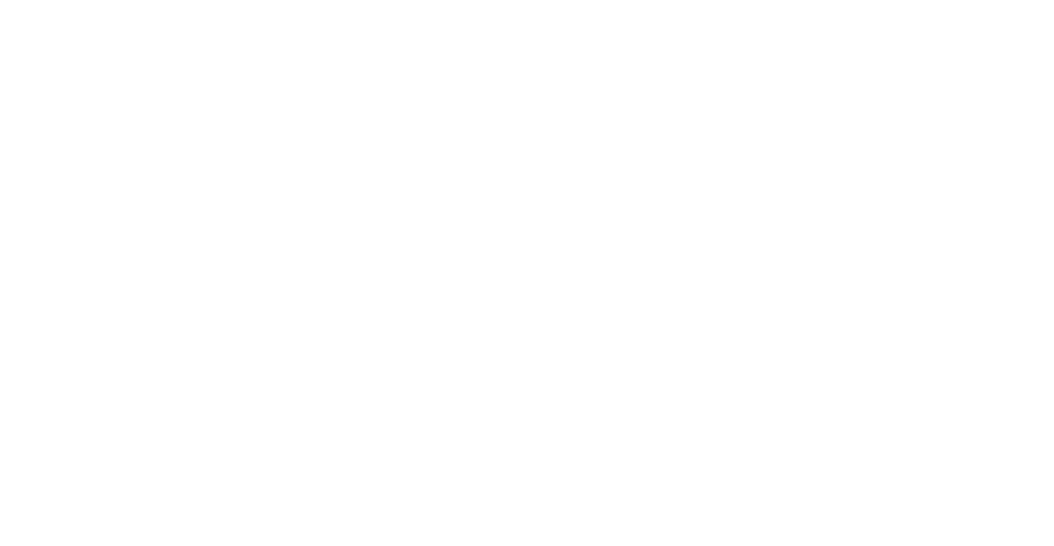
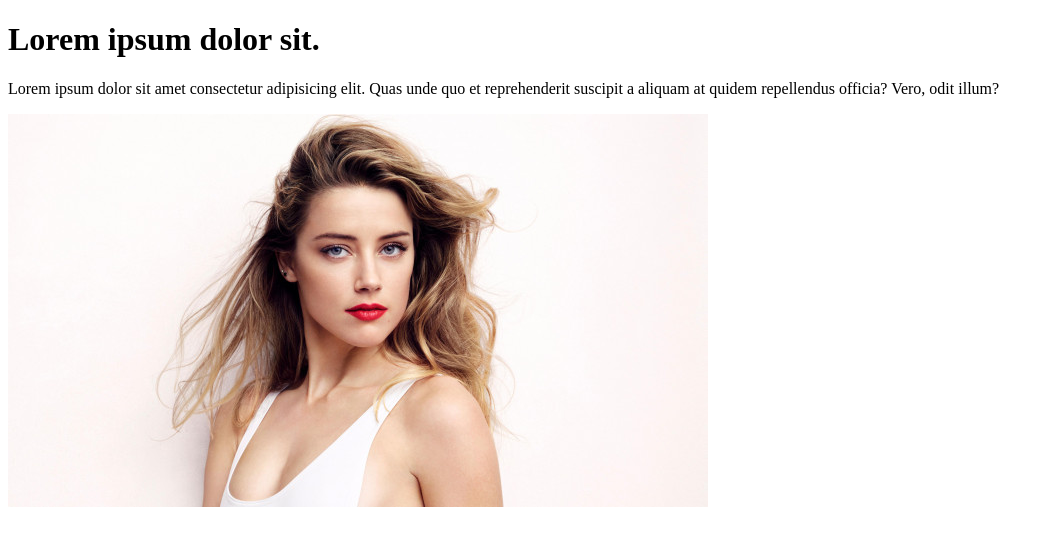
Before and after one commit to NurHamim723/my-secend-pepo, a plain HTML site: page index.html in a window 1280 px wide. Shown: the whole page, without its empty margins (0-1054 px from the left). Drawn offline with Linux system fonts and the light colour scheme.

Commit message:
NUR HAMIM

```diff
--- a/index.html
+++ b/index.html
@@ -5,6 +5,9 @@
     <meta http-equiv="X-UA-Compatible" content="IE=edge">
     <meta name="viewport" content="width=device-width, initial-scale=1.0">
     <title>my secend github repo</title>
+    <h1>Lorem ipsum dolor sit.</h1>
+    <p>Lorem ipsum dolor sit amet consectetur adipisicing elit. Quas unde quo et reprehenderit suscipit a aliquam at quidem repellendus officia? Vero, odit illum?</p>
+    <img src="crush.jpg" alt="amber herat">
 </head>
 <body>
 
```
Also changed, not shown: crush.jpg (added).
